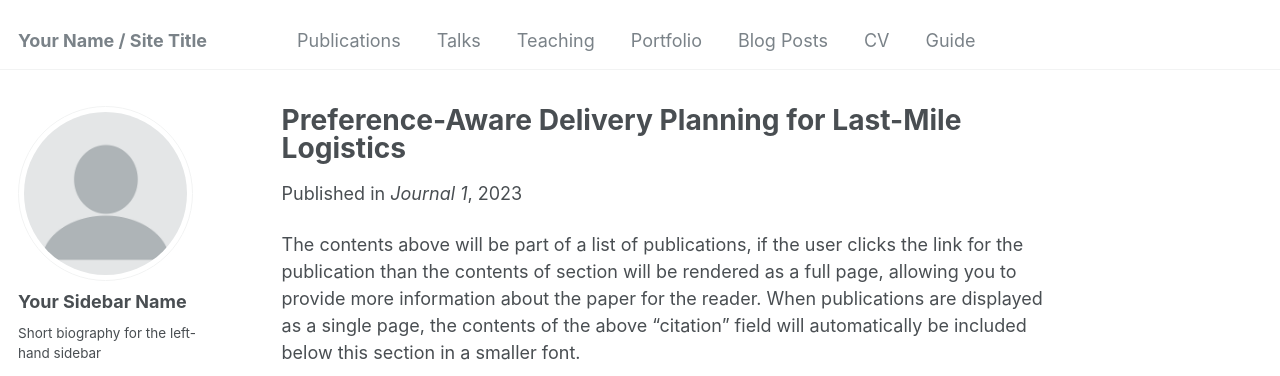
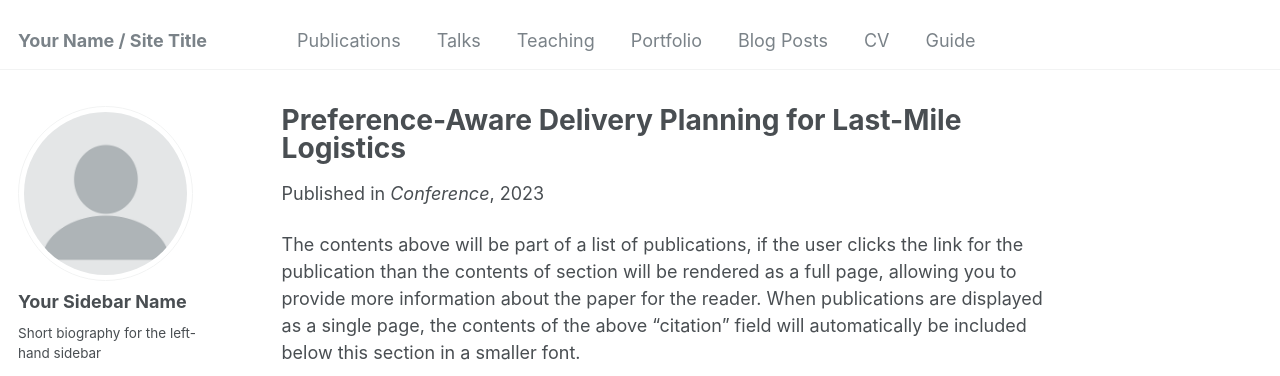
Before and after one commit to SHAOQIAN12/SHAOQIAN12.github.io, a Jekyll site: the page built from _publications/2009-10-01-paper-title-number-1.md, in a window 1280 px wide and 1135 px high. Shown: the top 376 px of the window. Built offline with Jekyll 4.4.1, drawn with Linux system fonts in a browser that asks for light colours; some web fonts are replaced.

Commit message:
Update 2009-10-01-paper-title-number-1.md

```diff
--- a/_publications/2009-10-01-paper-title-number-1.md
+++ b/_publications/2009-10-01-paper-title-number-1.md
@@ -4,7 +4,7 @@ collection: AAMAS2023
 permalink: /publication/2009-10-01-paper-title-number-1
 excerpt: 'This paper is about the number 1. The number 2 is left for future work.'
 date: 2023-06-01
-venue: 'Journal 1'
+venue: 'Conference'
 slidesurl: 'http://academicpages.github.io/files/slides1.pdf'
 paperurl: 'http://academicpages.github.io/files/paper1.pdf'
 citation: 'Your Name, You. (2009). &quot;Paper Title Number 1.&quot; <i>Journal 1</i>. 1(1).'
```
